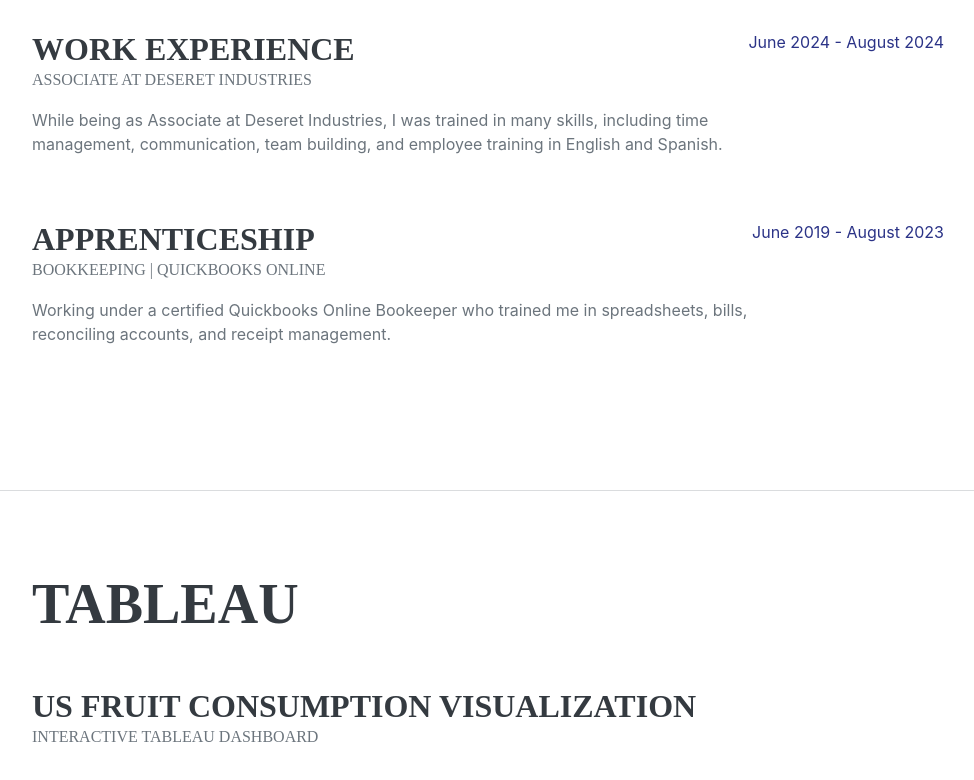
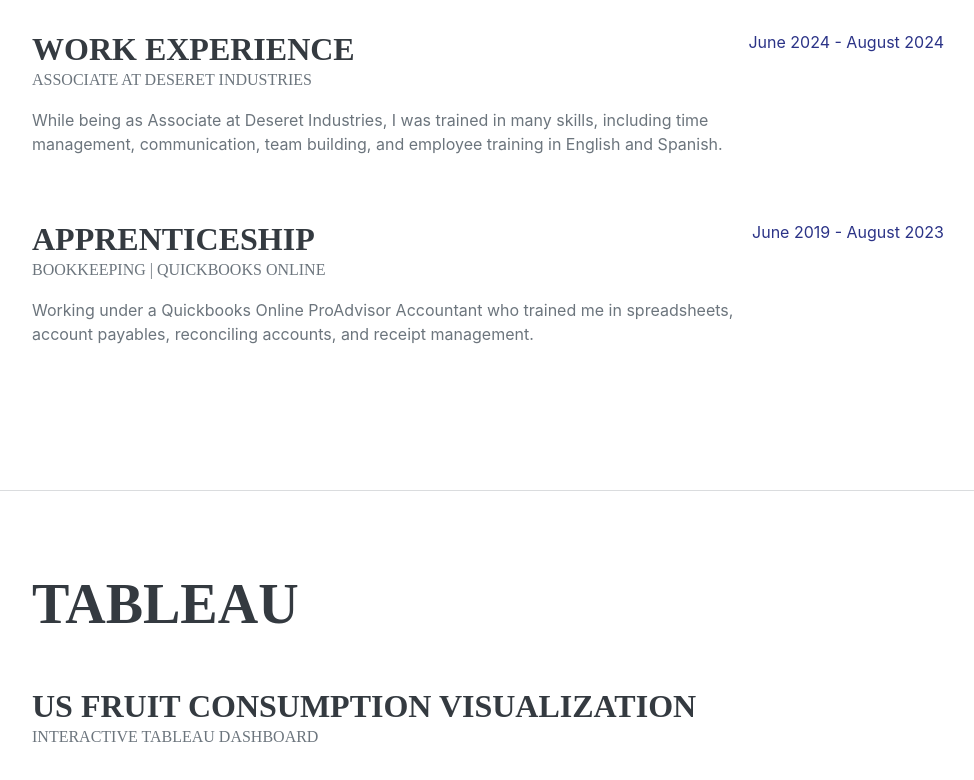
Before and after one commit to jesco-m/finalprojectis201, a plain HTML site: page index.html in a window 1280 px wide. Shown: the part 1181-1961 px from the top of the page, without its empty margins (288-1262 px from the left). Drawn offline with nearby package versions, Linux system fonts and the light colour scheme; a script that the page names is missing; a web font is replaced by a local one.

Commit message:
Update index.html

```diff
--- a/index.html
+++ b/index.html
@@ -77,7 +77,7 @@
                         <div class="flex-grow-1">
                             <h3 class="mb-0">Apprenticeship</h3>
                             <div class="subheading mb-3">Bookkeeping | Quickbooks Online</div>
-                            <p>Working under a certified Quickbooks Online Bookeeper who trained me in spreadsheets, bills, reconciling accounts, and receipt management.</p>
+                            <p>Working under a Quickbooks Online ProAdvisor Accountant who trained me in spreadsheets, account payables, reconciling accounts, and receipt management.</p>
                         </div>
                         <div class="flex-shrink-0"><span class="text-primary">June 2019 - August 2023</span></div>
                     </div>
```
